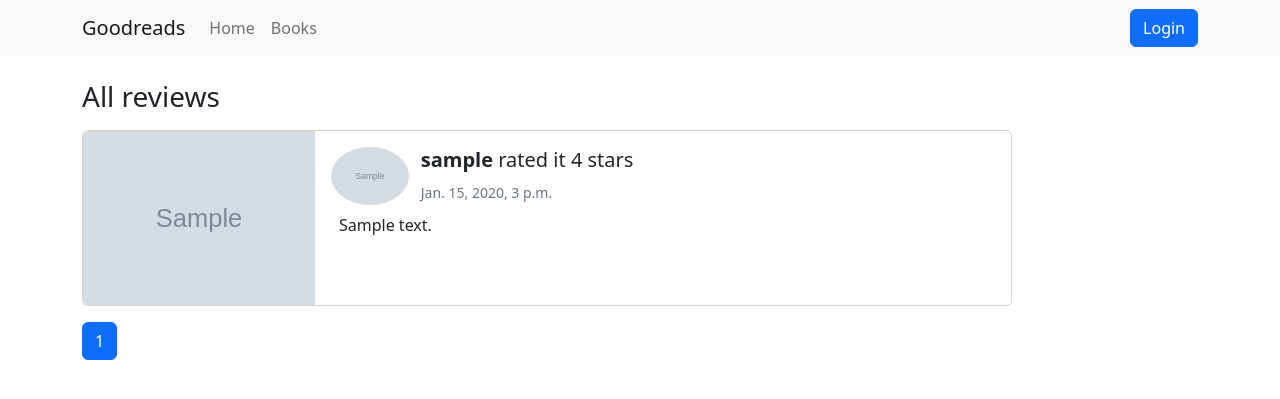
After one commit to Imomali-Aziz/goodreads, a Django app: page /home/ in a window 1280 px wide. The commit adds this page. Shown: the top 399 px of the page. Run offline with Django 4.2, Linux system fonts and the light colour scheme; tables that the repository leaves empty hold one stand-in row (values such as "Sample post"); grey boxes marked "Sample" are stand-in pictures.

Commit message:
All reviews in homepage part

```diff
--- a/config/urls.py
+++ b/config/urls.py
@@ -18,10 +18,11 @@ from django.conf.urls.static import static
 from django.contrib import admin
 from django.urls import path, include
 
-from config.views import landing_page
+from config.views import landing_page, home_page
 
 urlpatterns = [
     path('', landing_page, name='landing_page'),
+    path('home/', home_page, name='home_page'),
     path('users/', include('users.urls')),
     path('books/', include('books.urls')),
 
--- a/templates/base.html
+++ b/templates/base.html
@@ -23,8 +23,11 @@
         </button>
 
         <div class="collapse navbar-collapse" id="navbarNavAltMarkup">
+            <ul class="navbar-nav mb-2 mb-lg-0">
+                <a class="nav-link" aria-current="page" href="{% url 'home_page' %}">Home</a>
+            </ul>
             <ul class="navbar-nav me-auto mb-2 mb-lg-0">
-                <a class="nav-link active" aria-current="page" href="{% url 'book_list' %}">Books</a>
+                <a class="nav-link" aria-current="page" href="{% url 'book_list' %}">Books</a>
             </ul>
             <ul class="navbar-nav">
                 {% if user.is_authenticated %}
--- /dev/null
+++ b/templates/home_page.html
@@ -0,0 +1,56 @@
+{% extends 'base.html' %}
+
+{% block title %}All reviews{% endblock title %}
+
+{% block content %}
+    <h3 class="mb-3">All reviews</h3>
+
+    {% for review in page_obj %}
+			<div class="card mb-3 col-10">
+				<div class="row g-0">
+					<div class="col-md-8 order-md-1">
+						<div class="card-body">
+							<div class="card-title row align-items-center">
+								<img src="{{ review.user_id.profile_picture.url }}" class='img-fluid rounded-circle col-2' alt="user profile picture">
+								<div class="col-10 ps-0">
+									<h5><b>{{ review.user_id.username }}</b> rated it {{ review.stars_given }} stars</h5>
+									<p class="card-text"><small class="text-muted">{{ review.created_at }}</small></p>
+								</div>
+							</div>
+							<p class="card-text ms-2">{{ review.review_text }}</p>
+						</div>
+					</div>
+					<div class="col-md-3">
+						<a href="{% url 'book_detail' review.book_id.id %}">
+							<img src="{{ review.book_id.cover_picture.url }}" class="img-fluid rounded-start" alt="Book cover picture">
+						</a>
+					</div>
+				</div>
+			</div>
+    {% endfor %}
+
+	<nav aria-label="Page navigation example">
+		<ul class="pagination">
+			{% if page_obj.has_previous %}
+				<li class="page-item">
+				  <a class="page-link" href="?page=1" aria-label="Previous">
+					<span aria-hidden="true">&laquo;</span>
+				  </a>
+				</li>
+				<li class="page-item"><a class="page-link" href="?page={{ page_obj.previous_page_number }}">{{ page_obj.previous_page_number }}</a></li>
+			{% endif %}
+
+				<li class="page-item active"><a class="page-link" href="#">{{ page_obj.number }}</a></li>
+
+			{% if page_obj.has_next %}
+				<li class="page-item"><a class="page-link" href="?page={{ page_obj.next_page_number }}">{{ page_obj.next_page_number }}</a></li>
+				<li class="page-item">
+				  <a class="page-link" href="?page={{ page_obj.paginator.num_pages }}" aria-label="Next">
+					<span aria-hidden="true">&raquo;</span>
+				  </a>
+				</li>
+			{% endif %}
+	  </ul>
+	</nav>
+
+{% endblock content %}
```
Also changed, not shown: config/tests.py (added, +24 -0 lines).
